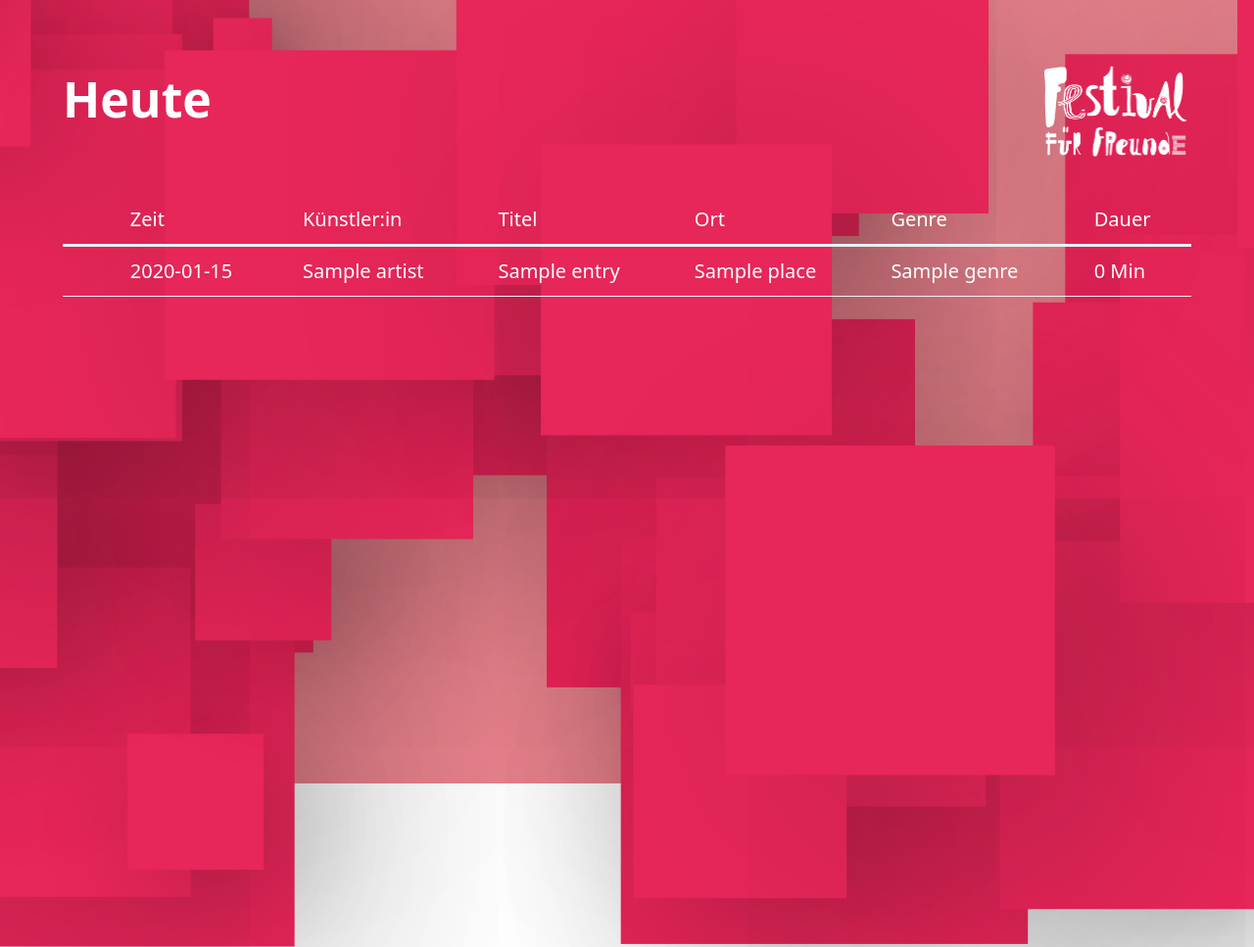
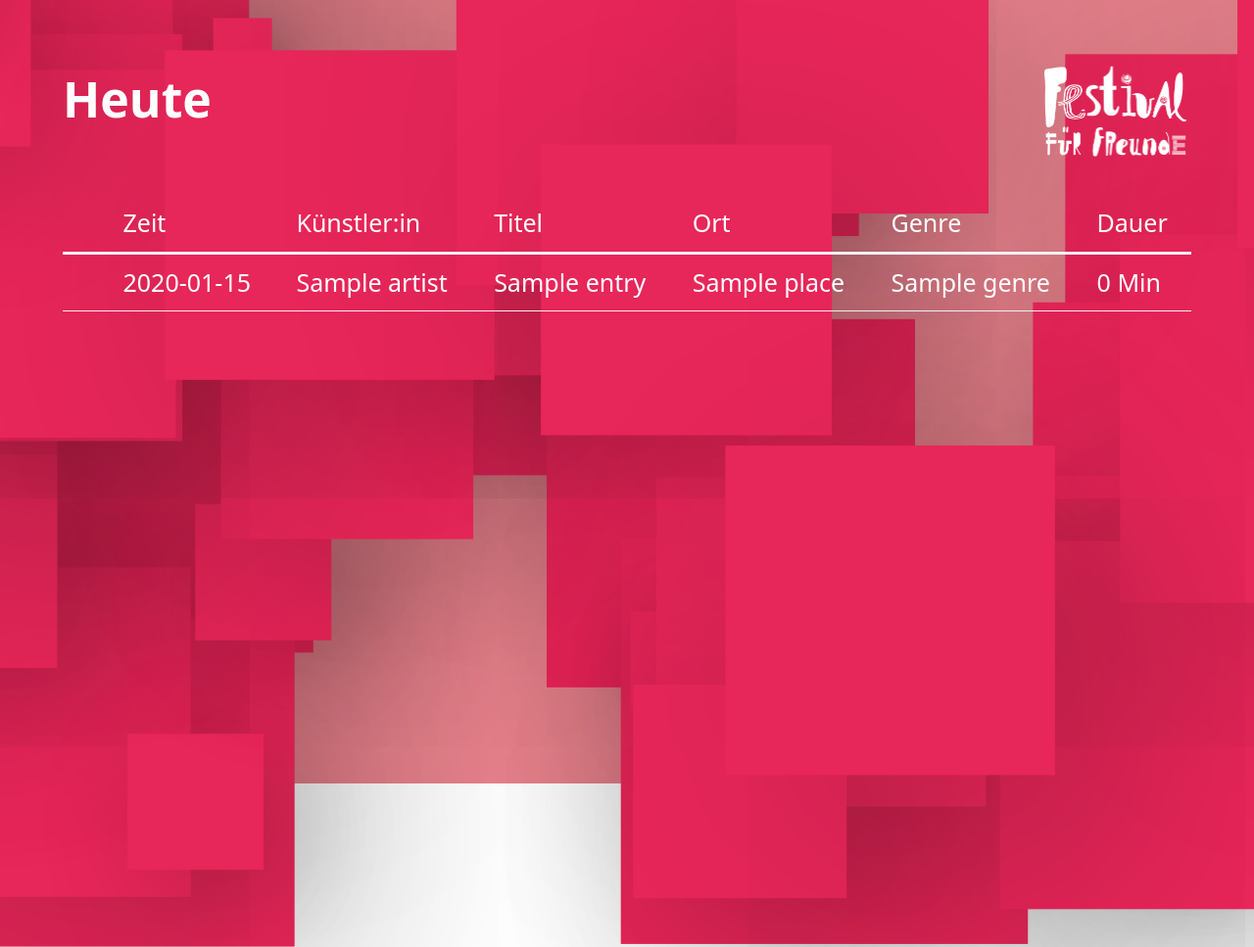
Before and after one commit to 72nd/fuef-timetable, a Flask app: template fuef_timetable/templates/bar.html in a window 1280 px wide; the page is wider, and only the part inside the window is pictured. Shown: that part at 98% size. Run offline with Flask 3, Linux system fonts and the light colour scheme; the template is opened without the code that fills it: most values are stand-ins (such as "Sample title", 1, 10 or a date in 2020); some libraries are stand-ins or nearby versions.

Commit message:
Fix timetable

```diff
--- a/fuef_timetable/templates/bar.html
+++ b/fuef_timetable/templates/bar.html
@@ -25,31 +25,31 @@
 							<table style="align: center;">
 								<thead>
 									<tr>
-										<th scope="col" style="font-size: 20px; color: white;"></th>
-										<th scope="col" style="font-size: 20px; color: white;">Zeit</th>
-										<th scope="col" style="font-size: 20px; color: white;">Künstler:in</th>
-										<th scope="col" style="font-size: 20px; color: white;">Titel</th>
-										<th scope="col" style="font-size: 20px; color: white;">Ort</th>
-										<th scope="col" style="font-size: 20px; color: white;">Genre</th>
-										<th scope="col" style="font-size: 20px; color: white;">Dauer   </th>
+										<th scope="col" style="font-size: 25px; color: white;"></th>
+										<th scope="col" style="font-size: 25px; color: white;">Zeit</th>
+										<th scope="col" style="font-size: 25px; color: white;">Künstler:in</th>
+										<th scope="col" style="font-size: 25px; color: white;">Titel</th>
+										<th scope="col" style="font-size: 25px; color: white;">Ort</th>
+										<th scope="col" style="font-size: 25px; color: white;">Genre</th>
+										<th scope="col" style="font-size: 25px; color: white;">Dauer   </th>
 									</tr>
 								</thead>
 								<tbody>
 									{% for entry in entries %}
 										{% if entry.when %}
 											<tr>
-												<td style="font-size: 20px; color: white;">{% if entry.is_now %}→{% endif %}</td>
+												<td style="font-size: 25px; color: white;">{% if entry.is_now %}→{% endif %}</td>
 												{% if entry.when %}
-													<td style="font-size: 20px; color: white;">{{ entry.when.strftime("%H:%M") }}</td>
+													<td style="font-size: 25px; color: white;">{{ entry.when.strftime("%H:%M") }}</td>
 												{% endif %}
-												<th scope="row" style="font-size: 20px; color: white;">{{ entry.artist}}</th>
-												<td style="font-size: 20px; color: white;">{{ entry.title }}</td>
-												<td style="font-size: 20px; color: white;">{{ entry.place}}</td>
-												<td style="font-size: 20px; color: white;">{{ entry.genre }}</td>
+												<th scope="row" style="font-size: 25px; color: white;">{{ entry.artist}}</th>
+												<td style="font-size: 25px; color: white;">{{ entry.title }}</td>
+												<td style="font-size: 25px; color: white;">{{ entry.place}}</td>
+												<td style="font-size: 25px; color: white;">{{ entry.genre }}</td>
 												{% if entry.duration %}
-												<td style="font-size: 20px; color: white;">{{ (((entry.duration | int) / 60) | round | int ) }} Min</td>
+												<td style="font-size: 25px; color: white;">{{ (((entry.duration | int) / 60) | round | int ) }} Min</td>
 												{% else %}
-												<td style="font-size: 20px; color: white;"></td>
+												<td style="font-size: 25px; color: white;"></td>
 												{% endif %}
 											</tr>
 										{% endif %}
```
